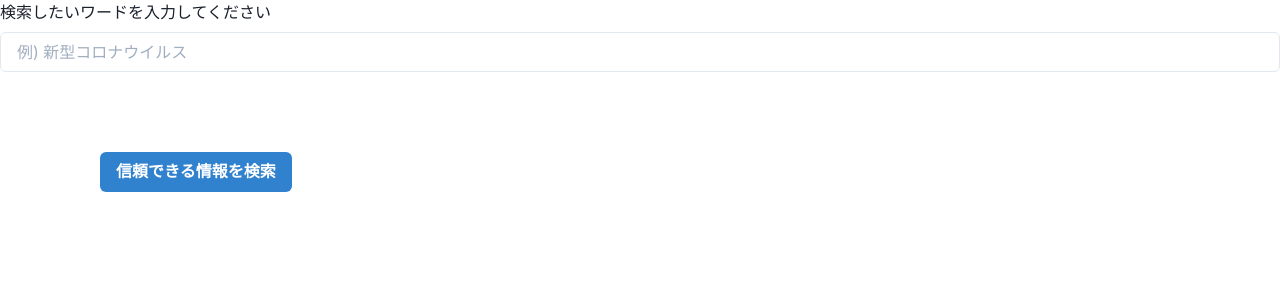
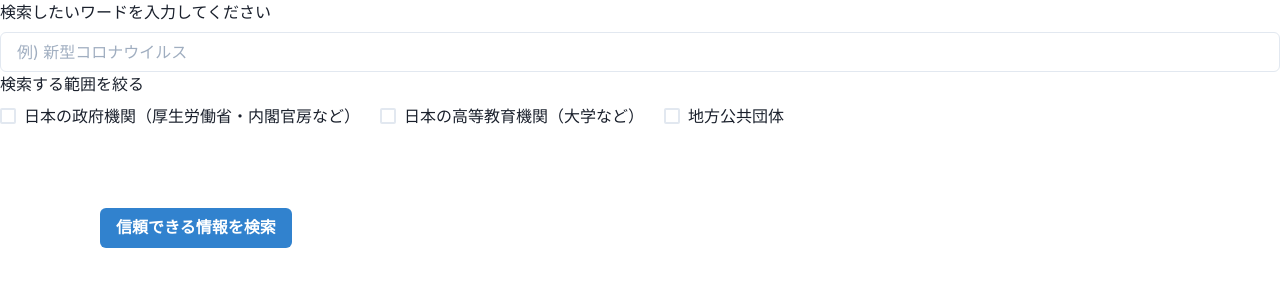
Before and after one commit to joel2145/official-search, a React (Create React App) app: page / in a window 1280 px wide. Shown: the top 300 px of the page. Built offline with nearby package versions, Linux system fonts and the light colour scheme.

Commit message:
検索する範囲を指定する機能を実装中（まだチェックボックスを消しても選択されたままのバグあり）

```diff
--- a/src/pages/SearchPage.js
+++ b/src/pages/SearchPage.js
@@ -4,18 +4,37 @@ import {
   FormLabel,
   Input,
   Button,
+  Stack,
+  Checkbox,
 } from '@chakra-ui/react'
 
 export const SearchPage = () => {
 
   const [searchWord, setSearchWord] = useState('')
 
+  const [checkedItems, setCheckedItems] = useState({})
+  // const [url, setUrl] = useState(`https://www.google.com/search?q=site%3Aac.jp+OR+site%3Ago.jp+OR+site%3Alg.jp+${searchWord}`)
+  const [go, setGo] = useState('')
+  const [ac, setAc] = useState('')
+  const [lg, setLg] = useState('')
+
   const searchWordChange = (e) => {
     setSearchWord(() => e.target.value)
   }
+  console.log(checkedItems)
+
+  const goChange = (e) => {
+    setGo("+OR+site%3Ago.jp")
+  }
+  const acChange = (e) => {
+    setAc("+OR+site%3Aac.jp")
+  }
+  const lgChange = (e) => {
+    setLg("+OR+site%3Alg.jp")
+  }
 
   const submit = () => {
-    window.open(`https://www.google.com/search?q=site%3Aac.jp+OR+site%3Ago.jp+OR+site%3Alg.jp+${searchWord}`, '_blank');
+    window.open(`https://www.google.com/search?q=${ac}${go}${lg}+${searchWord}`, '_blank');
   }
 
   return (
@@ -23,6 +42,19 @@ export const SearchPage = () => {
       <FormControl>
         <FormLabel htmlFor=''>検索したいワードを入力してください</FormLabel>
         <Input id='searchWord' type='search' placeholder='例) 新型コロナウイルス' size='md' value={searchWord} onChange={searchWordChange} />
+        <FormLabel as='legend'>検索する範囲を絞る</FormLabel>
+
+        <Stack spacing={5} direction='row'>
+          <Checkbox colorScheme='green' onChange={goChange} value="go.jp" id="go" checked={goChange}>
+            日本の政府機関（厚生労働省・内閣官房など）
+          </Checkbox>
+          <Checkbox colorScheme='green' onChange={acChange} value="ac.jp" id="ac" checked={acChange}>
+            日本の高等教育機関（大学など）
+          </Checkbox>
+          <Checkbox colorScheme='green' onChange={lgChange} value="lg.jp" id="lg" checked={lgChange}>
+            地方公共団体
+          </Checkbox>
+        </Stack>
       </FormControl>
       <Button onClick={() => submit()} colorScheme='blue' size='md' marginTop="20" marginRight="100" marginLeft="100">信頼できる情報を検索</Button>
     </>
```
